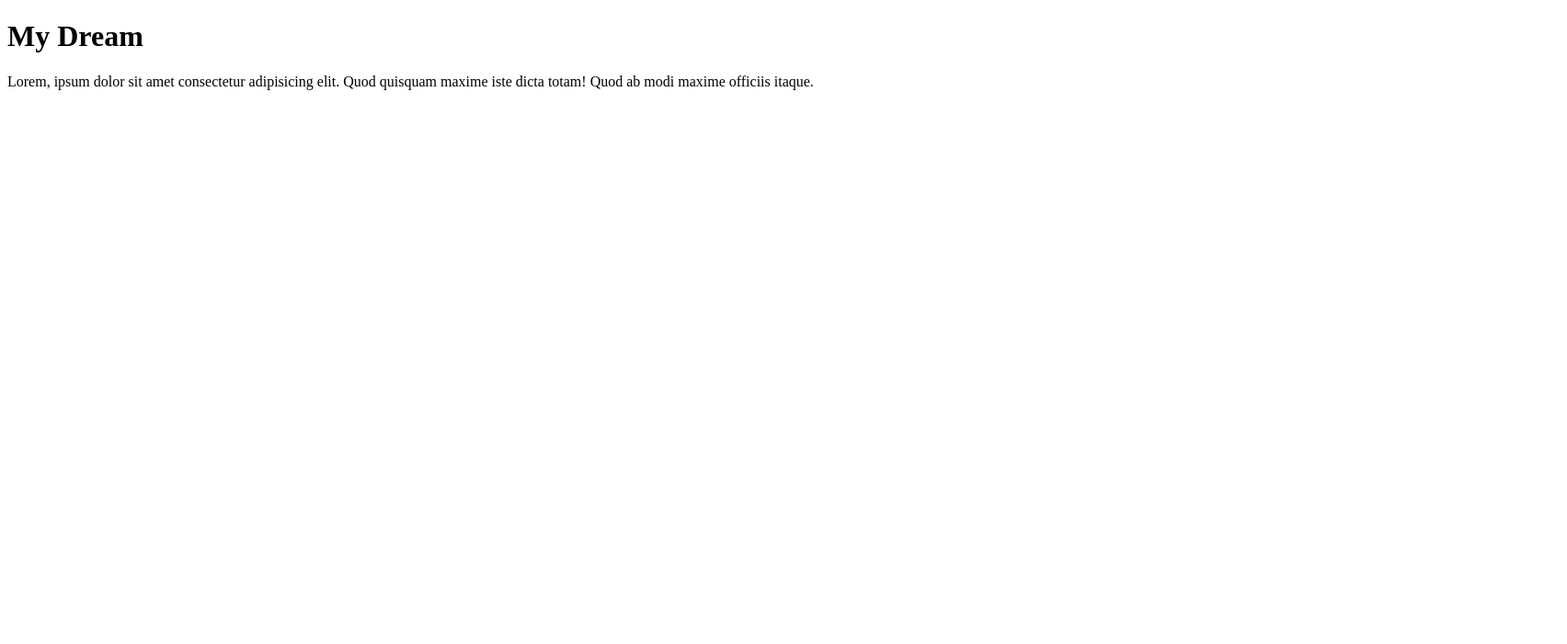
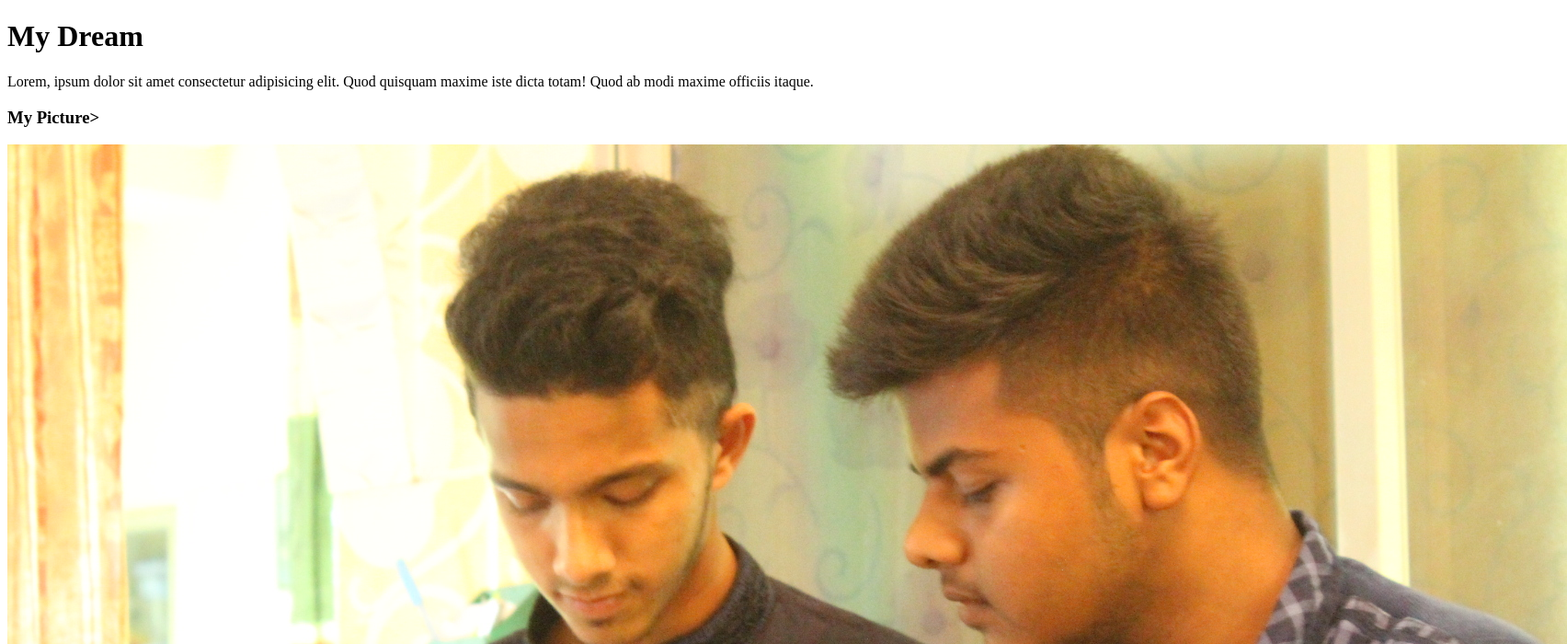
Before and after one commit to siamweb17/my-first-github-repo, a plain HTML site: page index.html in a window 1280 px wide. Shown: the top 700 px of the page at 92% size, 1704 px wide, since content can reach past the window. Drawn offline with Linux system fonts and the light colour scheme.

Commit message:
added my picture

```diff
--- a/index.html
+++ b/index.html
@@ -11,6 +11,10 @@
             <h1>My Dream</h1>
             <p>Lorem, ipsum dolor sit amet consectetur adipisicing elit. Quod quisquam maxime iste dicta totam! Quod ab modi maxime officiis itaque.</p>
         </div>
+        <div>
+            <h3>My Picture></h3>
+            <img src="img/IMG_9773.JPG" alt="us">
+        </div>
     </div>
 </body>
 </html>
```
Also changed, not shown: img/IMG_9773.JPG (added), img/IMG_9775.JPG (added).
